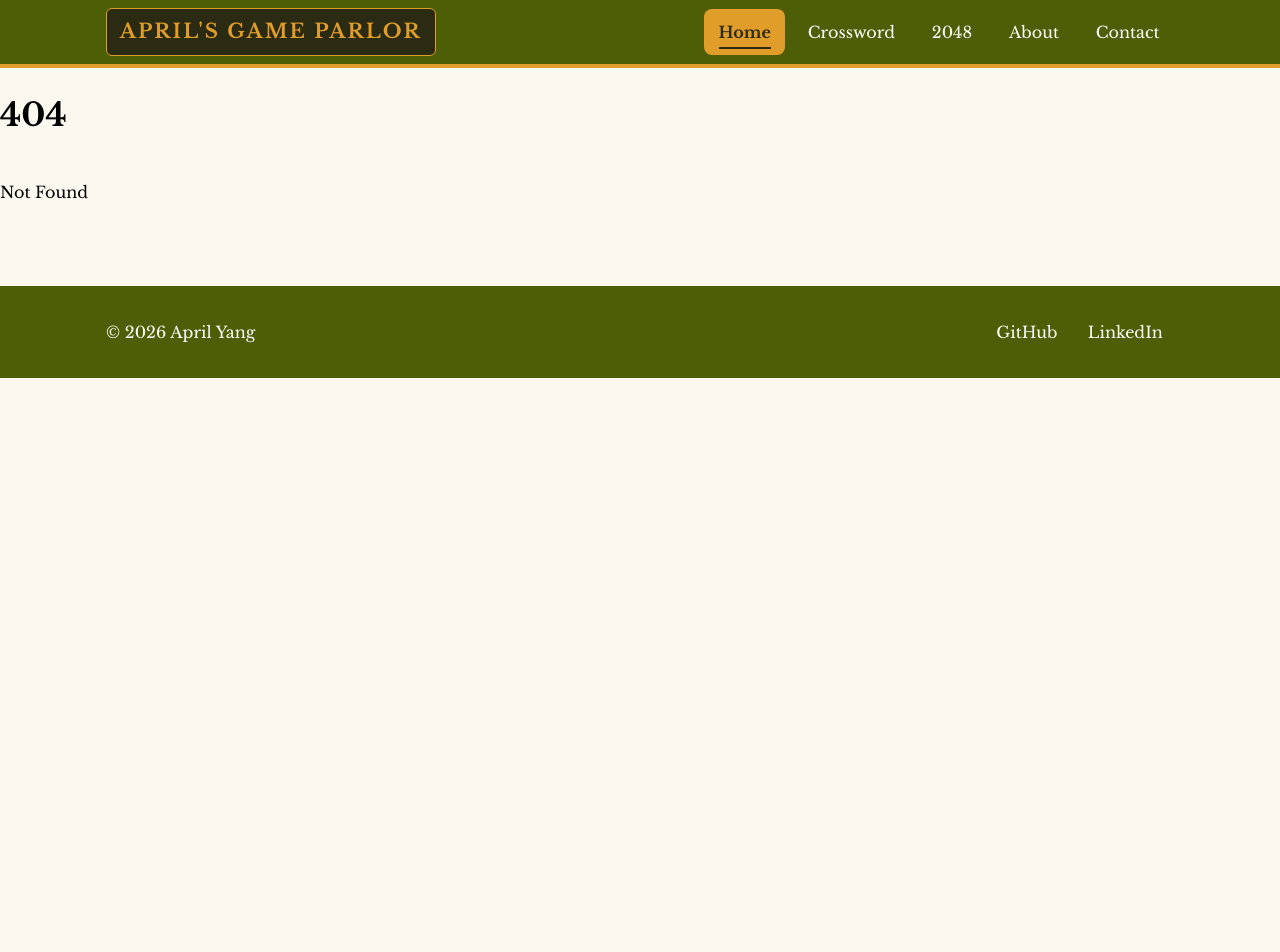
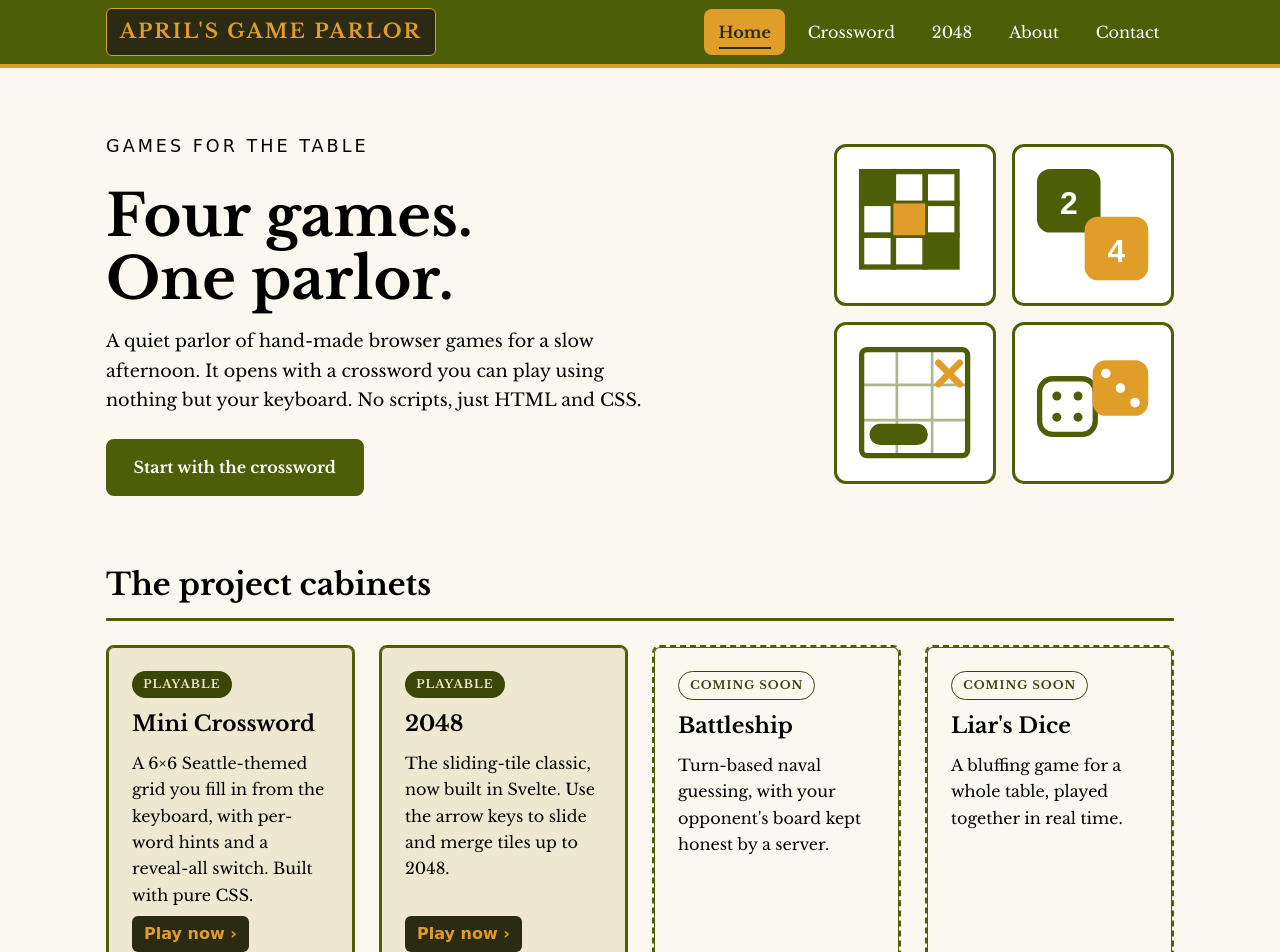
Before and after one commit to aprilyanggarwood/ying-yang-arcade, a SvelteKit app: page / in a window 1280 px wide. Before the commit this address had no page. Shown: the top 952 px of the page. Before the commit the page ends 800 px from the top, so only its background shows below. Built offline with nearby package versions, Linux system fonts and the light colour scheme; a web font is replaced by a local one.

Commit message:
Port home page (hero + cabinets) to Svelte

```diff
--- /dev/null
+++ b/src/routes/+page.svelte
@@ -0,0 +1,321 @@
+<script>
+  // Home page — ported from index.html (CS5610 Project 1)
+</script>
+
+<svelte:head>
+  <title>April's Game Parlor</title>
+  <meta
+    name="description"
+    content="April's Game Parlor is a small collection of hand-made browser games, including a pure HTML and CSS mini crossword and a Svelte version of 2048."
+  />
+</svelte:head>
+
+<main>
+  <!-- ================= HERO ================= -->
+  <section class="hero" aria-label="Introduction">
+    <div>
+      <p class="eyebrow">Games for the table</p>
+      <h1>Four games.<br />One parlor.</h1>
+      <p>
+        A quiet parlor of hand-made browser games for a slow afternoon.
+        It opens with a crossword you can play using nothing but your
+        keyboard. No scripts, just HTML and CSS.
+      </p>
+      <!-- link changed from ./crossword.html to the route /crossword -->
+      <a class="cta" href="/crossword">Start with the crossword</a>
+    </div>
+
+    <!-- four game "screens", one per cabinet — decorative -->
+    <div class="hero-screens" aria-hidden="true">
+      <!-- crossword: mini 3x3 grid -->
+      <div class="screen">
+        <svg viewBox="0 0 48 48">
+          <g stroke="currentColor" stroke-width="2" fill="none">
+            <rect x="4" y="4" width="12" height="12" />
+            <rect x="16" y="4" width="12" height="12" />
+            <rect x="28" y="4" width="12" height="12" />
+            <rect x="4" y="16" width="12" height="12" />
+            <rect x="16" y="16" width="12" height="12" />
+            <rect x="28" y="16" width="12" height="12" />
+            <rect x="4" y="28" width="12" height="12" />
+            <rect x="16" y="28" width="12" height="12" />
+            <rect x="28" y="28" width="12" height="12" />
+          </g>
+          <rect x="4" y="4" width="12" height="12" fill="currentColor" />
+          <rect x="28" y="28" width="12" height="12" fill="currentColor" />
+          <rect x="16" y="16" width="12" height="12" fill="#e19d29" />
+        </svg>
+      </div>
+
+      <!-- 2048: sliding number tiles -->
+      <div class="screen">
+        <svg viewBox="0 0 48 48">
+          <rect x="3" y="3" width="24" height="24" rx="5" fill="currentColor" />
+          <text x="15" y="20" text-anchor="middle" font-size="12"
+                font-weight="700" fill="#fff" font-family="sans-serif">2</text>
+          <rect x="21" y="21" width="24" height="24" rx="5" fill="#e19d29" />
+          <text x="33" y="38" text-anchor="middle" font-size="12"
+                font-weight="700" fill="#fff" font-family="sans-serif">4</text>
+        </svg>
+      </div>
+
+      <!-- battleship: grid, ship, and a hit marker -->
+      <div class="screen">
+        <svg viewBox="0 0 48 48">
+          <rect x="4" y="4" width="40" height="40" rx="2"
+                fill="none" stroke="currentColor" stroke-width="2" />
+          <g stroke="currentColor" stroke-width="1" opacity="0.45">
+            <line x1="4" y1="17.3" x2="44" y2="17.3" />
+            <line x1="4" y1="30.6" x2="44" y2="30.6" />
+            <line x1="17.3" y1="4" x2="17.3" y2="44" />
+            <line x1="30.6" y1="4" x2="30.6" y2="44" />
+          </g>
+          <rect x="7" y="32" width="22" height="8" rx="4" fill="currentColor" />
+          <g stroke="#e19d29" stroke-width="2.5" stroke-linecap="round">
+            <line x1="33" y1="9" x2="41" y2="17" />
+            <line x1="41" y1="9" x2="33" y2="17" />
+          </g>
+        </svg>
+      </div>
+
+      <!-- liar's dice: two dice -->
+      <div class="screen">
+        <svg viewBox="0 0 48 48">
+          <rect x="4" y="15" width="21" height="21" rx="5"
+                fill="none" stroke="currentColor" stroke-width="2" />
+          <g fill="currentColor">
+            <circle cx="10.5" cy="21.5" r="1.7" />
+            <circle cx="18.5" cy="21.5" r="1.7" />
+            <circle cx="10.5" cy="29.5" r="1.7" />
+            <circle cx="18.5" cy="29.5" r="1.7" />
+          </g>
+          <rect x="24" y="8" width="21" height="21" rx="5" fill="#e19d29" />
+          <g fill="#fff">
+            <circle cx="29" cy="13" r="1.8" />
+            <circle cx="34.5" cy="18.5" r="1.8" />
+            <circle cx="40" cy="24" r="1.8" />
+          </g>
+        </svg>
+      </div>
+    </div>
+  </section>
+
+  <!-- ================= GAMES ================= -->
+  <section class="games" aria-label="Games">
+    <h2>The project cabinets</h2>
+    <div class="cabinet-grid">
+      <!-- live game: a real link -->
+      <a class="cabinet" href="/crossword">
+        <span class="tag live">Playable</span>
+        <h3>Mini Crossword</h3>
+        <p>A 6&times;6 Seattle-themed grid you fill in from the keyboard,
+          with per-word hints and a reveal-all switch. Built with pure CSS.</p>
+        <span class="play-label">Play now &rsaquo;</span>
+      </a>
+
+      <!-- 2048 is now live: changed from a "Coming soon" card to a real link -->
+      <a class="cabinet" href="/2048">
+        <span class="tag live">Playable</span>
+        <h3>2048</h3>
+        <p>The sliding-tile classic, now built in Svelte. Use the arrow keys
+          to slide and merge tiles up to 2048.</p>
+        <span class="play-label">Play now &rsaquo;</span>
+      </a>
+
+      <!-- upcoming games: static, not links -->
+      <article class="cabinet locked">
+        <span class="tag soon">Coming soon</span>
+        <h3>Battleship</h3>
+        <p>Turn-based naval guessing, with your opponent's board kept
+          honest by a server.</p>
+      </article>
+
+      <article class="cabinet locked">
+        <span class="tag soon">Coming soon</span>
+        <h3>Liar's Dice</h3>
+        <p>A bluffing game for a whole table, played together in real
+          time.</p>
+      </article>
+    </div>
+  </section>
+</main>
+
+<style>
+  /* ---- HERO (scoped, from style.css) ---- */
+  .hero {
+    display: grid;
+    grid-template-columns: 1.2fr 1fr;
+    gap: var(--sp-4);
+    align-items: center;
+    margin-bottom: var(--sp-5);
+  }
+
+  .eyebrow {
+    font-family: var(--font-play);
+    text-transform: uppercase;
+    letter-spacing: 3px;
+    font-size: 0.8rem;
+    color: var(--olive-deep);
+    margin: 0 0 var(--sp-1);
+  }
+
+  .hero h1 {
+    font-family: var(--font-head);
+    font-size: clamp(2.4rem, 6vw, 3.6rem);
+    line-height: 1.1;
+    margin: 0 0 var(--sp-2);
+    color: var(--ink);
+  }
+
+  .hero p {
+    font-size: 1.1rem;
+    color: var(--ink);
+    max-width: 46ch;
+    margin: 0 0 var(--sp-3);
+  }
+
+  .cta {
+    display: inline-block;
+    font-family: var(--font-head);
+    font-weight: 600;
+    background-color: var(--olive);
+    color: var(--white);
+    text-decoration: none;
+    padding: 0.85rem 1.6rem;
+    min-height: 44px;
+    border-radius: var(--radius);
+    border: 2px solid var(--olive);
+    transition: transform 0.15s ease, background-color 0.15s ease;
+  }
+  .cta:hover {
+    background-color: var(--gold);
+    color: var(--plaque);
+    border-color: var(--gold);
+    transform: translateY(-2px);
+  }
+  .cta:active {
+    transform: translateY(0);
+  }
+
+  /* four mini game "screens" — decorative */
+  .hero-screens {
+    display: grid;
+    grid-template-columns: repeat(2, 1fr);
+    gap: var(--sp-2);
+    width: min(340px, 100%);
+    margin-left: auto;
+  }
+  .screen {
+    aspect-ratio: 1;
+    background: var(--white);
+    border: 3px solid var(--olive);
+    border-radius: 12px;
+    padding: 0.9rem;
+    display: flex;
+    align-items: center;
+    justify-content: center;
+    color: var(--olive);
+  }
+  .screen svg {
+    width: 100%;
+    height: 100%;
+    display: block;
+  }
+
+  /* ---- GAMES (scoped, from style.css) ---- */
+  .games h2 {
+    font-family: var(--font-head);
+    font-size: 1.9rem;
+    color: var(--ink);
+    border-bottom: var(--line);
+    padding-bottom: var(--sp-1);
+    margin-bottom: var(--sp-3);
+  }
+
+  .cabinet-grid {
+    display: grid;
+    grid-template-columns: repeat(auto-fit, minmax(220px, 1fr));
+    gap: var(--sp-3);
+  }
+
+  .cabinet {
+    background-color: var(--cream);
+    border: 2px solid var(--olive);
+    border-radius: var(--radius);
+    box-shadow: inset 0 0 0 1px var(--olive);
+    padding: var(--sp-3);
+    display: flex;
+    flex-direction: column;
+    gap: var(--sp-1);
+    min-height: 220px;
+  }
+
+  .cabinet h3 {
+    font-family: var(--font-head);
+    font-size: 1.35rem;
+    margin: 0;
+    color: var(--ink);
+  }
+
+  .cabinet p {
+    margin: 0;
+    color: var(--ink);
+    flex-grow: 1;
+  }
+
+  .tag {
+    align-self: flex-start;
+    font-family: var(--font-head);
+    font-size: 0.72rem;
+    font-weight: 700;
+    text-transform: uppercase;
+    letter-spacing: 1px;
+    padding: 0.25rem 0.7rem;
+    border-radius: 999px;
+  }
+  .tag.live {
+    background: var(--olive-deep);
+    color: var(--cream);
+  }
+  .tag.soon {
+    background: transparent;
+    color: var(--olive-deep);
+    border: 1px solid var(--olive-deep);
+  }
+
+  a.cabinet {
+    text-decoration: none;
+    transition: transform 0.15s ease, box-shadow 0.15s ease;
+  }
+  a.cabinet:hover,
+  a.cabinet:focus-visible {
+    transform: translateY(-4px);
+    box-shadow: 0 8px 0 var(--olive-deep);
+  }
+
+  .cabinet.locked {
+    background: var(--paper);
+    border-style: dashed;
+  }
+
+  .play-label {
+    align-self: flex-start;
+    font-family: var(--font-play);
+    font-weight: 600;
+    color: var(--gold);
+    background: var(--plaque);
+    padding: 0.3rem 0.75rem;
+    border-radius: 6px;
+  }
+
+  /* responsive — hero stacks (from the style.css @media block) */
+  @media (max-width: 720px) {
+    .hero {
+      grid-template-columns: 1fr;
+      text-align: center;
+    }
+    .hero-screens {
+      margin: 0 auto;
+    }
+  }
+</style>
```
